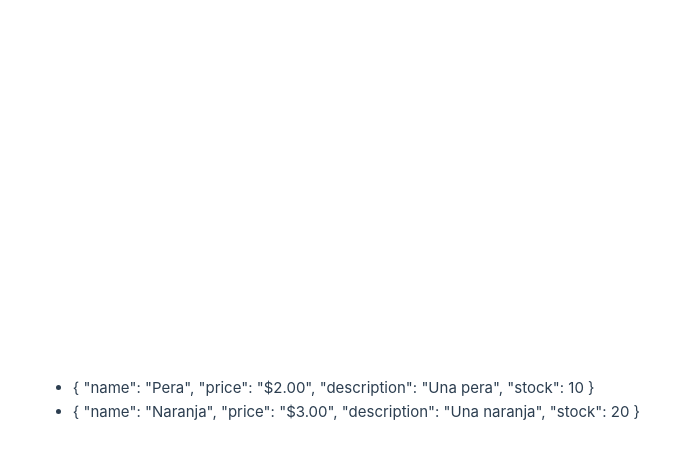
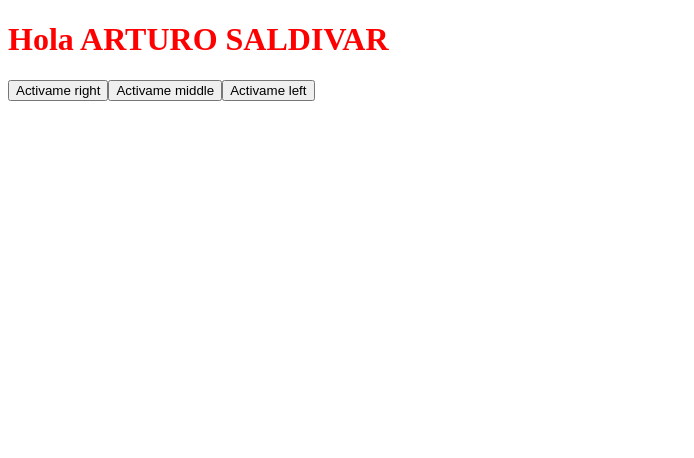
Before and after one commit to DamonBalam/mi-primer-vue, a Vue app: page / in a window 1280 px wide. Shown: the top 458 px of the page, without its empty margins (0-694 px from the left). Built offline with nearby package versions, Linux system fonts and the light colour scheme.

Commit message:
modificadores

```diff
--- a/src/App.vue
+++ b/src/App.vue
@@ -1,35 +1,19 @@
 <script setup>
-const name = "Vue 3";
-const arrayFrutas = [
-    {
-        name: "Manzana",
-        price: "$1.00",
-        description: "Una manzana",
-        stock: 0,
-    },
-    {
-        name: "Pera",
-        price: "$2.00",
-        description: "Una pera",
-        stock: 10,
-    },
-    {
-        name: "Naranja",
-        price: "$3.00",
-        description: "Una naranja",
-        stock: 20,
-    },
-];
+const name = "Arturo Saldivar";
+
+
+// método
+const handleClick = (message) => {
+  console.log(message);
+}
+
 </script>
 
 <template>
-<ul>
-    <template v-for="fruta in arrayFrutas" :key="fruta.name">
-        <li v-if="fruta.stock > 0">
-            {{ fruta }}
-        </li>
-    </template>
-</ul>
+<h1>Hola {{ name.toUpperCase() }}</h1>
+<button @click.right="handleClick('Texto Right')">Activame right</button>
+<button @click.middle="handleClick('Texto Middle')">Activame middle</button>
+<button @click="handleClick('Texto Left')">Activame left</button>
 </template>
 
 <style scoped>
--- a/src/main.js
+++ b/src/main.js
@@ -1,6 +1,6 @@
 import { createApp } from 'vue'
 import App from './App.vue'
 
-import './assets/main.css'
+// import './assets/main.css'
 
 createApp(App).mount('#app')
```
